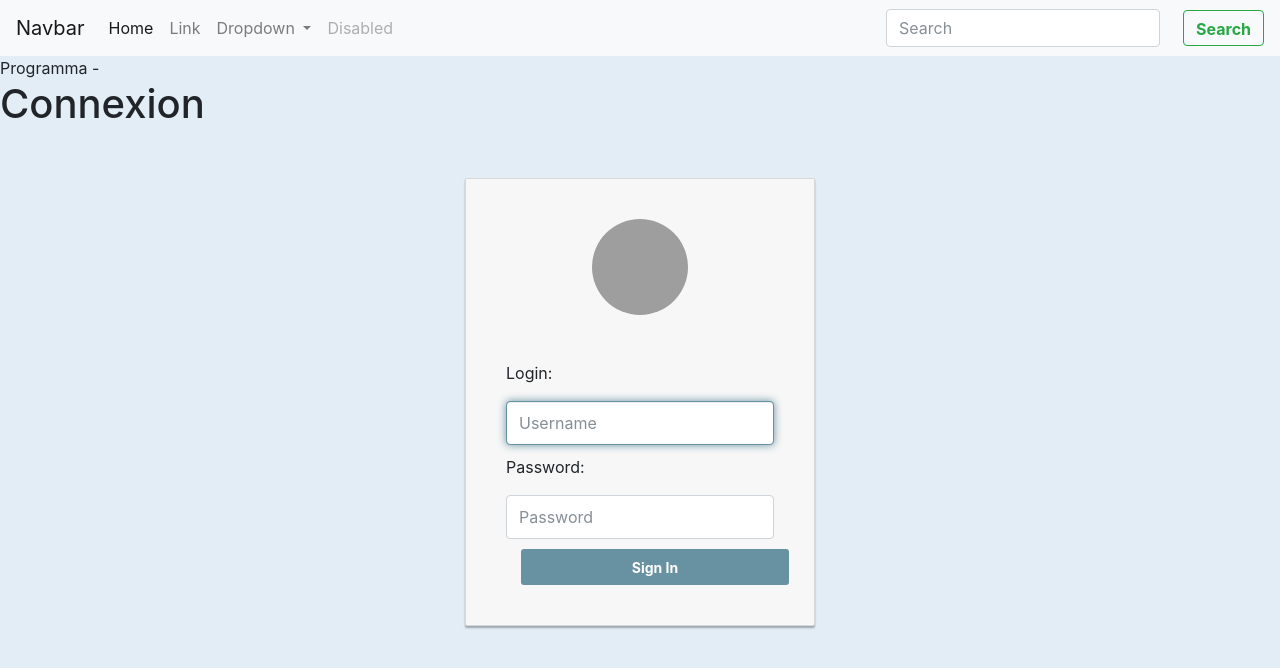
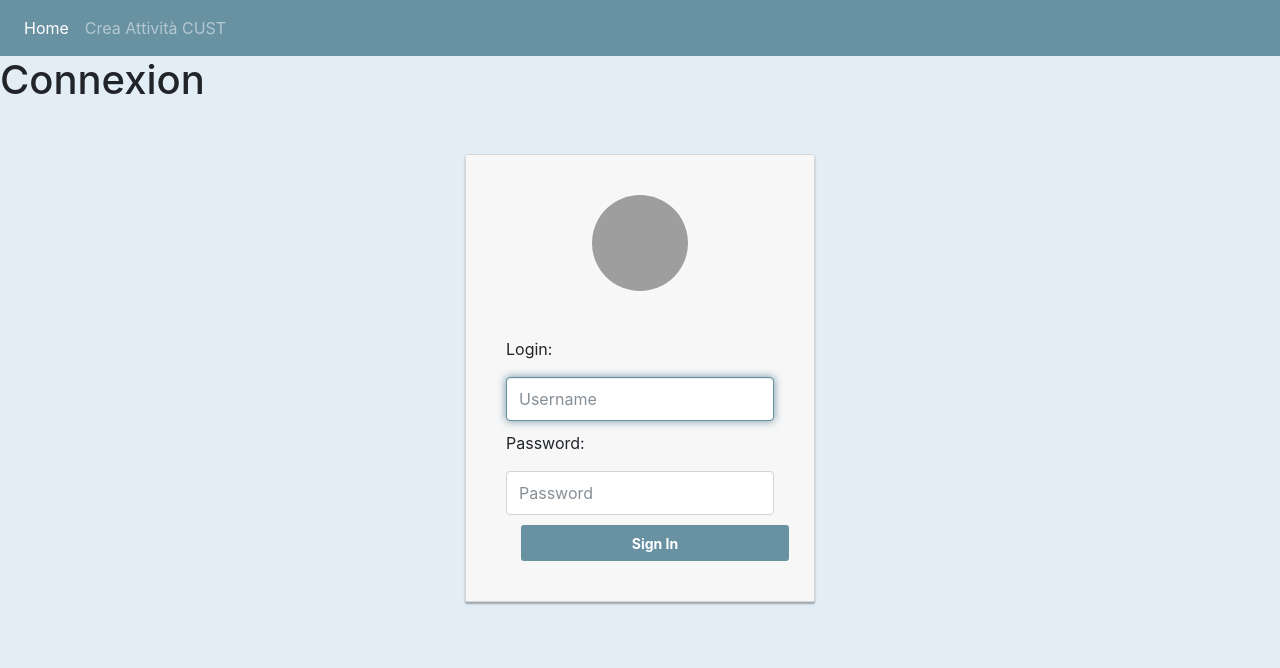
Before and after one commit to marcelloburattini79/MenAtWork---PAG, a Django app: page /connection in a window 1280 px wide. Shown: the top 668 px of the page. Run offline with Django 3.2, Linux system fonts and the light colour scheme; parts of the project's set-up code (start-up, migrations or seed data) failed here and were passed over; some libraries are stand-ins or nearby versions; grey boxes are pictures that could not be loaded.

Commit message:
ripassata finale - 1

```diff
--- a/Programs/static/css/style.css
+++ b/Programs/static/css/style.css
@@ -7,7 +7,14 @@ body{
     background-color: rgb(104, 145, 162);
 }
 
+.titolo{
+    font-family: "Skippy Sharpie";
+    font-size: 3em;
+    color: red;
+    margin: auto;
+    width: 100%;
 
+}
 
 .thead-dark{
     text-align: center;
--- a/templates/base.html
+++ b/templates/base.html
@@ -18,46 +18,30 @@
 
     <link href="{% static "css/style.css" %}" rel="stylesheet">
 
+</head>
 
-
-</head>
 
 <body>
 
 <!-- --------------------------NAVBAR-------------------------------------------------------------------------------------------------------------------------------------- -->
-<nav class="navbar navbar-expand-lg navbar-light bg-light">
-  <a class="navbar-brand" href="#">Navbar</a>
+<nav class="navbar navbar-expand-lg navbar-dark navbar-custom">
+
   <button class="navbar-toggler" type="button" data-toggle="collapse" data-target="#navbarSupportedContent" aria-controls="navbarSupportedContent" aria-expanded="false" aria-label="Toggle navigation">
     <span class="navbar-toggler-icon"></span>
   </button>
 
   <div class="collapse navbar-collapse" id="navbarSupportedContent">
     <ul class="navbar-nav mr-auto">
-      <li class="nav-item active">
-        <a class="nav-link" href="#">Home <span class="sr-only">(current)</span></a>
-      </li>
-      <li class="nav-item">
-        <a class="nav-link" href="#">Link</a>
-      </li>
-      <li class="nav-item dropdown">
-        <a class="nav-link dropdown-toggle" href="#" id="navbarDropdown" role="button" data-toggle="dropdown" aria-haspopup="true" aria-expanded="false">
-          Dropdown
-        </a>
-        <div class="dropdown-menu" aria-labelledby="navbarDropdown">
-          <a class="dropdown-item" href="#">Action</a>
-          <a class="dropdown-item" href="#">Another action</a>
-          <div class="dropdown-divider"></div>
-          <a class="dropdown-item" href="#">Something else here</a>
-        </div>
-      </li>
-      <li class="nav-item">
-        <a class="nav-link disabled" href="#">Disabled</a>
-      </li>
+
+        <li class="nav-item active">
+            <a class="nav-link" href="{% url "listaTaskPGN" %}">Home <span class="sr-only">(current)</span></a>
+        </li>
+
+        <li class="nav-item">
+            <a class="nav-link" href="{% url "update_task_CUST" 0 %}">Crea Attività CUST</a>
+        </li>
+
     </ul>
-    <form class="form-inline my-2 my-lg-0">
-      <input class="form-control mr-sm-2" type="search" placeholder="Search" aria-label="Search">
-      <button class="btn btn-outline-success my-2 my-sm-0" type="submit">Search</button>
-    </form>
   </div>
 </nav>
 
@@ -98,9 +82,6 @@
 -->
 <!-- --------------------------FINE NAVBAR ------------------------------------------------------------------------------------------------------------------------------ -->
 
-{% block h1 %}
-    Programma -
-{% endblock %}
 
 {% block centrale %}
 
```
Also changed, not shown: Programs/templates/home.html (+18 -10 lines), Programs/templates/listaTaskPGN.html (+2 -5 lines), Programs/templates/index.html (added).
